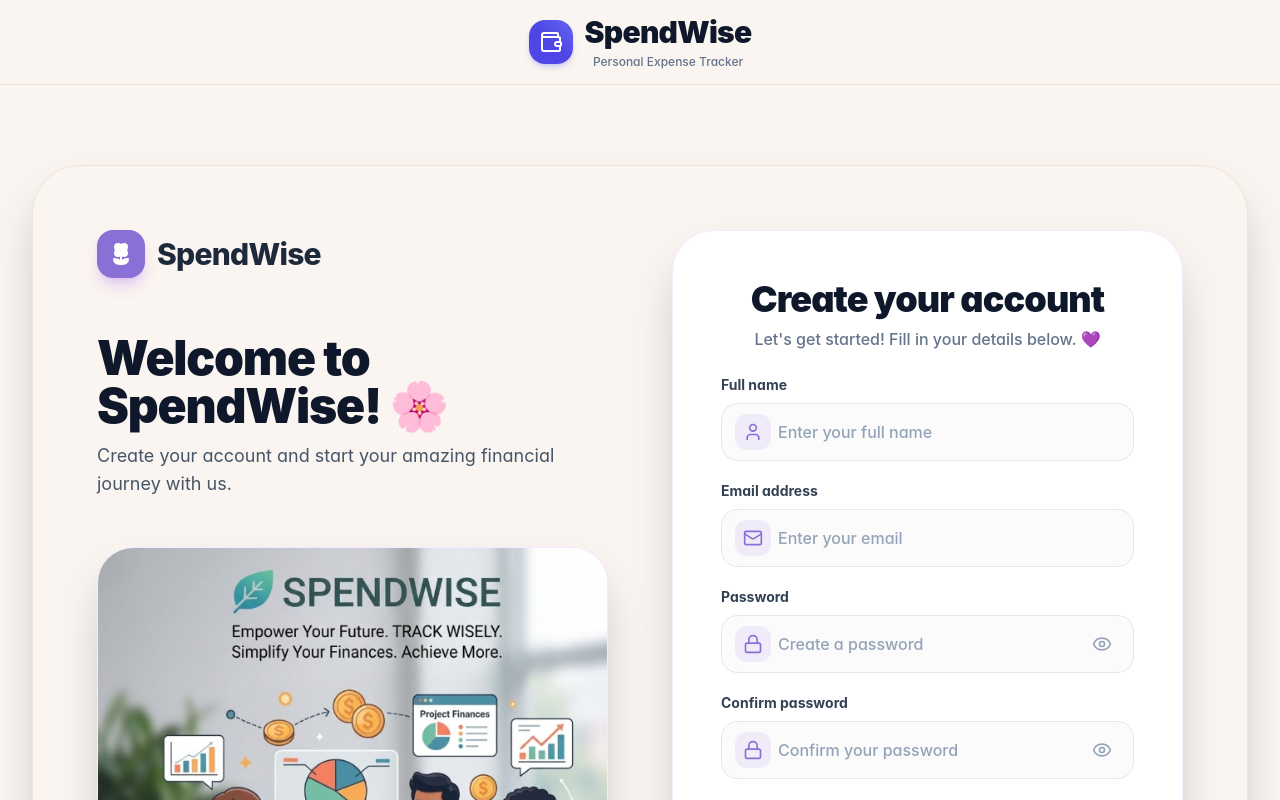
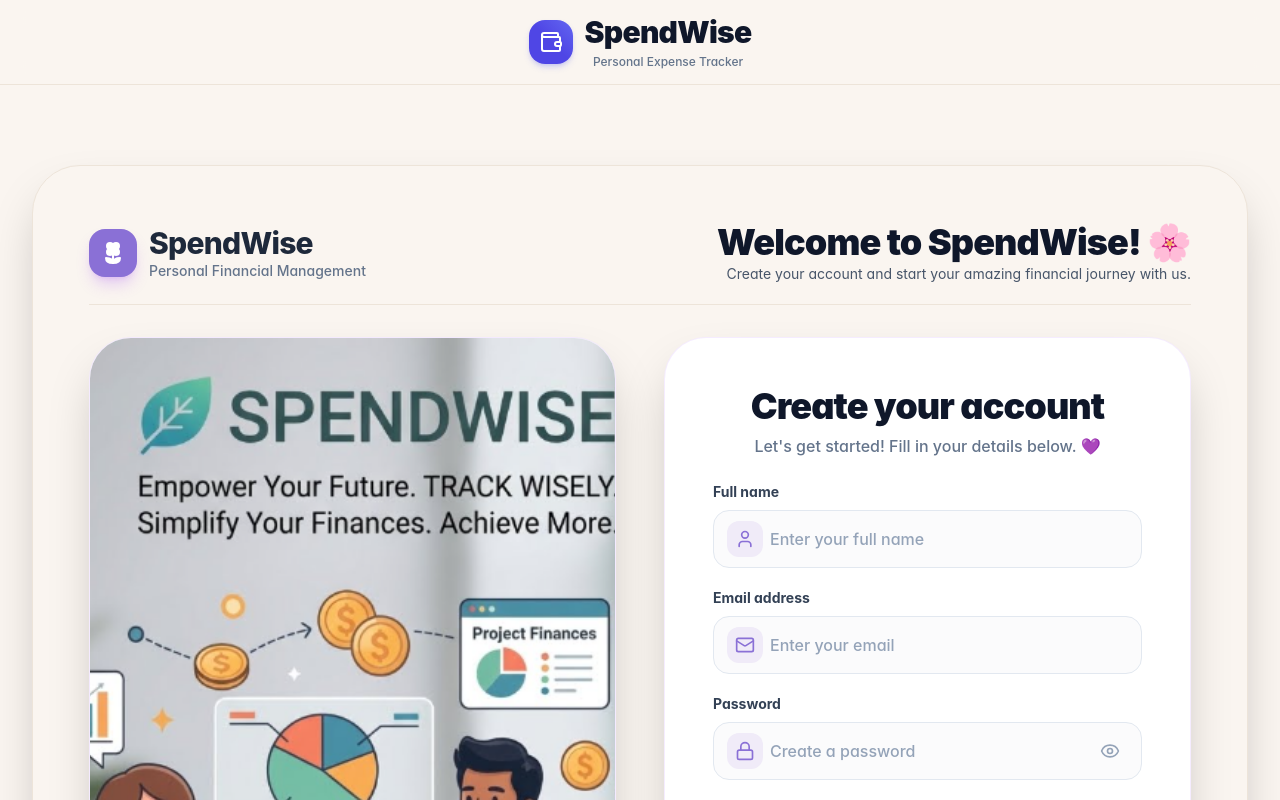
Before and after one commit to DagnexCru/ExpenseTracker, a React (Vite) app in the folder client/: page / in a window 1280 px wide. Both pictures are taken after a click on the button "Get Started Today". Shown: the top 800 px of the page. Built offline with nearby package versions, Linux system fonts and the light colour scheme; no server answers.

Commit message:
fix(ui): align auth illustration image and form card to exact same height level

```diff
--- a/client/src/pages/LoginPage.jsx
+++ b/client/src/pages/LoginPage.jsx
@@ -156,47 +156,50 @@ export const LoginPage = ({ onSwitchToRegister, onSwitchToGoogleAuth, onSuccess
   return (
     <div className="w-full flex items-center justify-center py-6 sm:py-10 lg:py-12 animate-fade-in">
       {/* Enlarged Outer Rounded Container with Warm Pastel Peach/Cream Styling */}
-      <div className="w-full max-w-6xl xl:max-w-7xl bg-[#FAF5F0] rounded-[36px] sm:rounded-[48px] p-8 sm:p-12 lg:p-14 xl:p-16 shadow-2xl border border-[#EDE4D9] grid grid-cols-1 lg:grid-cols-12 gap-10 lg:gap-14 xl:gap-16 items-center relative overflow-hidden">
+      <div className="w-full max-w-6xl xl:max-w-7xl bg-[#FAF5F0] rounded-[36px] sm:rounded-[48px] p-6 sm:p-10 lg:p-12 xl:p-14 shadow-2xl border border-[#EDE4D9] flex flex-col space-y-6 sm:space-y-8 relative overflow-hidden">
 
-        {/* LEFT COLUMN: Brand, Greeting, and Enlarged Custom 3D Illustration */}
-        <div className="lg:col-span-6 flex flex-col justify-between h-full space-y-8">
-          {/* Top Brand Logo */}
+        {/* Top Brand Logo & Welcome Message Header */}
+        <div className="flex flex-col sm:flex-row sm:items-center justify-between gap-4 pb-5 border-b border-[#EDE4D9]">
           <div className="flex items-center gap-3">
             <div className="w-12 h-12 rounded-2xl bg-[#8A70D6] text-white flex items-center justify-center shadow-lg shadow-purple-500/25">
               <Flower2 className="w-6 h-6 fill-white" />
             </div>
-            <span className="font-extrabold text-slate-800 text-2xl sm:text-3xl tracking-tight">
+            <div>
+              <span className="font-extrabold text-slate-800 text-2xl sm:text-3xl tracking-tight block">
                 SpendWise
               </span>
+              <p className="text-slate-500 text-xs sm:text-sm font-medium">
+                Personal Financial Management
+              </p>
+            </div>
           </div>
 
-          {/* Welcome Message */}
-          <div className="space-y-3 pt-2">
-            <h1 className="text-3xl sm:text-4xl lg:text-5xl font-black text-slate-900 tracking-tight leading-tight">
+          <div className="sm:text-right space-y-0.5">
+            <h1 className="text-2xl sm:text-3xl lg:text-4xl font-black text-slate-900 tracking-tight">
               Welcome to SpendWise! 🌸
             </h1>
-            <p className="text-slate-600 text-base sm:text-lg font-normal leading-relaxed">
+            <p className="text-slate-600 text-xs sm:text-sm font-normal">
               Log in to your account and start your amazing financial journey with us.
             </p>
           </div>
+        </div>
 
-          {/* Enlarged Custom 3D Character Illustration Card */}
-          <div className="rounded-3xl sm:rounded-[36px] overflow-hidden shadow-2xl border border-purple-100/90 bg-white group">
+        {/* 2-COLUMN SECTION: Image of People & Authentication Card at the EXACT SAME HEIGHT & LEVEL */}
+        <div className="grid grid-cols-1 lg:grid-cols-12 gap-8 lg:gap-10 xl:gap-12 items-stretch flex-1">
+          {/* LEFT COLUMN: The Image of People Card (Matched Height Level) */}
+          <div className="lg:col-span-6 flex flex-col h-full">
+            <div className="h-full w-full rounded-[32px] sm:rounded-[42px] overflow-hidden shadow-2xl shadow-purple-950/8 border border-purple-100/90 bg-white group flex flex-col justify-center relative min-h-[480px]">
               <img
                 src="/assets/auth_illustration.jpg"
-              alt="SpendWise Customized Character at desk"
-              className="w-full h-auto object-cover max-h-[520px] lg:max-h-[580px] group-hover:scale-[1.02] transition-transform duration-300"
+                alt="SpendWise Team and Financial Growth"
+                className="w-full h-full object-cover group-hover:scale-[1.02] transition-transform duration-300"
               />
-          </div>
-
-          <div className="text-xs sm:text-sm text-slate-500 text-center font-medium">
-            100% Private • Bank-Grade Multi-Tenant Isolation • Real-Time Tracking
             </div>
           </div>
 
-        {/* RIGHT COLUMN: Floating White Account Form Card (Enlarged) */}
-        <div className="lg:col-span-6">
-          <div className="bg-white rounded-[32px] sm:rounded-[42px] p-8 sm:p-10 lg:p-12 shadow-2xl shadow-purple-950/8 border border-purple-100/80 space-y-6">
+          {/* RIGHT COLUMN: Floating White Account Form Card (Matched Height Level) */}
+          <div className="lg:col-span-6 flex flex-col h-full">
+            <div className="h-full bg-white rounded-[32px] sm:rounded-[42px] p-8 sm:p-10 lg:p-12 shadow-2xl shadow-purple-950/8 border border-purple-100/80 flex flex-col justify-between space-y-6">
             {/* Form Title & Subtitle */}
             <div className="text-center space-y-2">
               <h2 className="text-3xl sm:text-4xl font-black text-slate-900 tracking-tight">
@@ -351,6 +354,12 @@ export const LoginPage = ({ onSwitchToRegister, onSwitchToGoogleAuth, onSuccess
           </div>
         </div>
       </div>
+
+      {/* Bottom Trust Badge */}
+      <div className="text-xs sm:text-sm text-slate-500 text-center font-medium pt-2">
+        100% Private • Bank-Grade Multi-Tenant Isolation • Real-Time Tracking
+      </div>
+    </div>
   </div>
 );
 };
--- a/client/src/pages/RegisterPage.jsx
+++ b/client/src/pages/RegisterPage.jsx
@@ -174,47 +174,50 @@ export const RegisterPage = ({ onSwitchToLogin, onSwitchToGoogleAuth, onSuccess
   return (
     <div className="w-full flex items-center justify-center py-6 sm:py-10 lg:py-12 animate-fade-in">
       {/* Enlarged Outer Rounded Container with Warm Pastel Peach/Cream Styling */}
-      <div className="w-full max-w-6xl xl:max-w-7xl bg-[#FAF5F0] rounded-[36px] sm:rounded-[48px] p-8 sm:p-12 lg:p-14 xl:p-16 shadow-2xl border border-[#EDE4D9] grid grid-cols-1 lg:grid-cols-12 gap-10 lg:gap-14 xl:gap-16 items-center relative overflow-hidden">
+      <div className="w-full max-w-6xl xl:max-w-7xl bg-[#FAF5F0] rounded-[36px] sm:rounded-[48px] p-6 sm:p-10 lg:p-12 xl:p-14 shadow-2xl border border-[#EDE4D9] flex flex-col space-y-6 sm:space-y-8 relative overflow-hidden">
 
-        {/* LEFT COLUMN: Brand, Greeting, and Enlarged Custom 3D Illustration */}
-        <div className="lg:col-span-6 flex flex-col justify-between h-full space-y-8">
-          {/* Top Brand Logo */}
+        {/* Top Brand Logo & Welcome Message Header */}
+        <div className="flex flex-col sm:flex-row sm:items-center justify-between gap-4 pb-5 border-b border-[#EDE4D9]">
           <div className="flex items-center gap-3">
             <div className="w-12 h-12 rounded-2xl bg-[#8A70D6] text-white flex items-center justify-center shadow-lg shadow-purple-500/25">
               <Flower2 className="w-6 h-6 fill-white" />
             </div>
-            <span className="font-extrabold text-slate-800 text-2xl sm:text-3xl tracking-tight">
+            <div>
+              <span className="font-extrabold text-slate-800 text-2xl sm:text-3xl tracking-tight block">
                 SpendWise
               </span>
+              <p className="text-slate-500 text-xs sm:text-sm font-medium">
+                Personal Financial Management
+              </p>
+            </div>
           </div>
 
-          {/* Welcome Message */}
-          <div className="space-y-3 pt-2">
-            <h1 className="text-3xl sm:text-4xl lg:text-5xl font-black text-slate-900 tracking-tight leading-tight">
+          <div className="sm:text-right space-y-0.5">
+            <h1 className="text-2xl sm:text-3xl lg:text-4xl font-black text-slate-900 tracking-tight">
               Welcome to SpendWise! 🌸
             </h1>
-            <p className="text-slate-600 text-base sm:text-lg font-normal leading-relaxed">
+            <p className="text-slate-600 text-xs sm:text-sm font-normal">
               Create your account and start your amazing financial journey with us.
             </p>
           </div>
+        </div>
 
-          {/* Enlarged Custom 3D Character Illustration Card */}
-          <div className="rounded-3xl sm:rounded-[36px] overflow-hidden shadow-2xl border border-purple-100/90 bg-white group">
+        {/* 2-COLUMN SECTION: Image of People & Authentication Card at the EXACT SAME HEIGHT & LEVEL */}
+        <div className="grid grid-cols-1 lg:grid-cols-12 gap-8 lg:gap-10 xl:gap-12 items-stretch flex-1">
+          {/* LEFT COLUMN: The Image of People Card (Matched Height Level) */}
+          <div className="lg:col-span-6 flex flex-col h-full">
+            <div className="h-full w-full rounded-[32px] sm:rounded-[42px] overflow-hidden shadow-2xl shadow-purple-950/8 border border-purple-100/90 bg-white group flex flex-col justify-center relative min-h-[520px]">
               <img
                 src="/assets/auth_illustration.jpg"
-              alt="SpendWise Customized Character at desk"
-              className="w-full h-auto object-cover max-h-[520px] lg:max-h-[580px] group-hover:scale-[1.02] transition-transform duration-300"
+                alt="SpendWise Team and Financial Growth"
+                className="w-full h-full object-cover group-hover:scale-[1.02] transition-transform duration-300"
               />
-          </div>
-
-          <div className="text-xs sm:text-sm text-slate-500 text-center font-medium">
-            100% Private • Bank-Grade Multi-Tenant Isolation • Real-Time Tracking
             </div>
           </div>
 
-        {/* RIGHT COLUMN: Floating White Account Form Card (Enlarged) */}
-        <div className="lg:col-span-6">
-          <div className="bg-white rounded-[32px] sm:rounded-[42px] p-8 sm:p-10 lg:p-12 shadow-2xl shadow-purple-950/8 border border-purple-100/80 space-y-6">
+          {/* RIGHT COLUMN: Floating White Account Form Card (Matched Height Level) */}
+          <div className="lg:col-span-6 flex flex-col h-full">
+            <div className="h-full bg-white rounded-[32px] sm:rounded-[42px] p-8 sm:p-10 lg:p-12 shadow-2xl shadow-purple-950/8 border border-purple-100/80 flex flex-col justify-between space-y-6">
               {/* Form Title & Subtitle */}
               <div className="text-center space-y-2">
                 <h2 className="text-3xl sm:text-4xl font-black text-slate-900 tracking-tight">
@@ -448,6 +451,12 @@ export const RegisterPage = ({ onSwitchToLogin, onSwitchToGoogleAuth, onSuccess
           </div>
         </div>
       </div>
+
+        {/* Bottom Trust Badge */}
+        <div className="text-xs sm:text-sm text-slate-500 text-center font-medium pt-2">
+          100% Private • Bank-Grade Multi-Tenant Isolation • Real-Time Tracking
+        </div>
+      </div>
     </div>
   );
 };
```
Lines whose indentation alone changed are shown as unchanged.
